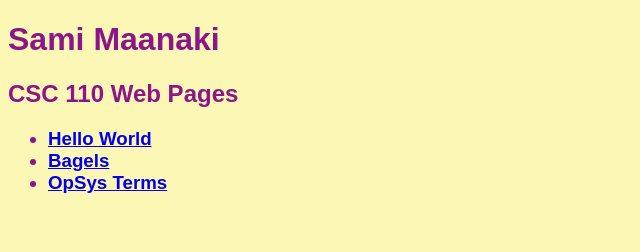
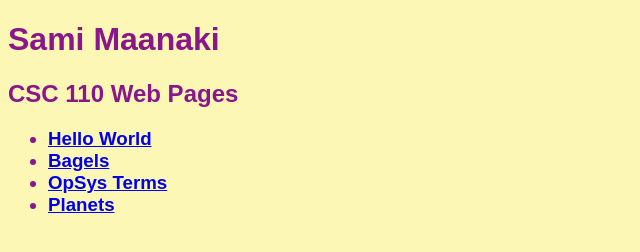
Before and after one commit to smaanaki-pvcc/smaanaki-pvcc.github.io, a plain HTML site: page index.html in a window 1280 px wide. Shown: the whole page, without its empty margins (0-640 px from the left). Drawn offline with Linux system fonts and the light colour scheme.

Commit message:
Update index.html

```diff
--- a/index.html
+++ b/index.html
@@ -16,7 +16,7 @@
 
 <h3>
 <ul>
-    <li><a href="helloworld.html"> Hello World </a></li> <li><a href = "bagels.html"> Bagels </a> </li> <li> <a href= "OpSys Terms.html"> OpSys Terms </a> </li>
+    <li><a href="helloworld.html"> Hello World </a></li> <li><a href = "bagels.html"> Bagels </a> </li> <li> <a href= "OpSys Terms.html"> OpSys Terms </a> </li><li> <a href= "planets.html"> Planets </a> </li>
 </ul>
 </h3>
 </body>
```
